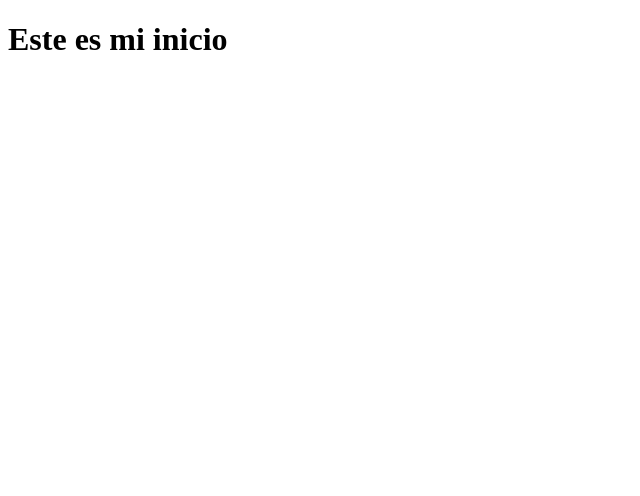
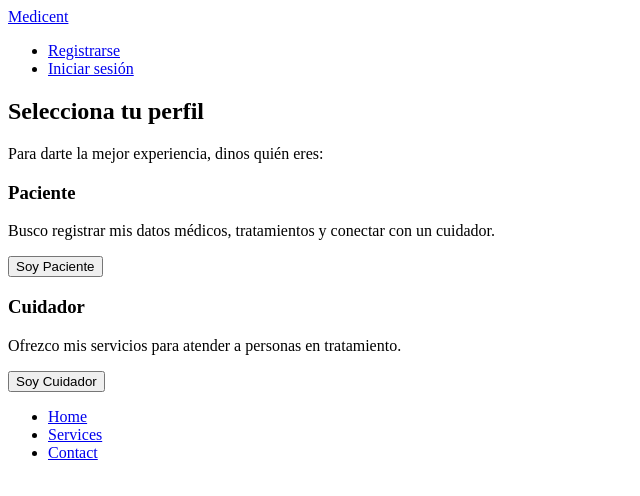
Before and after one commit to andres-pachon/PROYECTO-MEDICENT, a React (Vite) app in the folder PMedicent/: page /elegir-rol in a window 1280 px wide. Shown: the top 496 px of the page, without its empty margins (0-640 px from the left). Built offline with nearby package versions, Linux system fonts and the light colour scheme.

Commit message:
cambios de vistas cristian

```diff
--- a/PMedicent/package.json
+++ b/PMedicent/package.json
@@ -11,7 +11,8 @@
   },
   "dependencies": {
     "react": "^19.2.6",
-    "react-dom": "^19.2.6"
+    "react-dom": "^19.2.6",
+    "react-router-dom": "^7.16.0"
   },
   "devDependencies": {
     "@eslint/js": "^10.0.1",
--- a/PMedicent/src/App.jsx
+++ b/PMedicent/src/App.jsx
@@ -1,13 +1,26 @@
-import { useState } from 'react'
-import Inicio from './pages/Inicio'
+import { BrowserRouter, Routes, Route } from 'react-router-dom';
+import Registro from '../src/pages/Registro';
+import ElegirRol from '../src/pages/Elegir_rol';
+import DatosPersonalesPaciente from '../src/pages/DatosPersonalesPaciente';
+import DatosMedicosPaciente from '../src/pages/DatosMedicosPaciente';
+import DatosPersonalesCuidador from '../src/pages/DatosPersonalesCuidador';
+import PerfilCuidador from '../src/pages/PerfilCuidador';
+import EditarPerfil from '../src/pages/EditarPerfil';
 
 function App() {
   return (
-    <div className="App">
-      <Inicio />
-    </div>
-  )
-
+    <BrowserRouter>
+      <Routes>
+        <Route path="/registro" element={<Registro />} />
+        <Route path="/elegir-rol" element={<ElegirRol />} />
+        <Route path="/datos-personales-paciente" element={<DatosPersonalesPaciente />} />
+        <Route path="/datos-medicos-paciente" element={<DatosMedicosPaciente />} />
+        <Route path="/datos-personales-cuidador" element={<DatosPersonalesCuidador />} />
+        <Route path="/perfil-cuidador" element={<PerfilCuidador />} />
+        <Route path="/editar-perfil" element={<EditarPerfil />} />
+      </Routes>
+    </BrowserRouter>
+  );
 }
 
-export default App
+export default App;
--- /dev/null
+++ b/PMedicent/src/pages/DatosMedicosPaciente.jsx
@@ -0,0 +1,17 @@
+import Button from "../components/Button";
+import CampoTexto from "../components/CampoTexto";
+import TarjetaFormulario from "../components/TarjetaFormulario";
+
+function DatosMedicosPaciente() {
+  return (
+
+    <TarjetaFormulario titulo="Datos Médicos del Paciente">
+      <CampoTexto label="EPS / Entidad de Salud" id="eps" placeholder="Ej: Sanitas" required />
+      <CampoTexto label="Alergias Conocidas" id="alergias" placeholder="Ej: Ninguna, Penicilina..." required />
+      <CampoTexto label="Diagnóstico o Condición Principal" id="diagnostico" placeholder="Ej: Diabetes Tipo 2" required />
+      <Button texto="Finalizar Registro" />
+    </TarjetaFormulario>
+  );
+}
+
+export default DatosMedicosPaciente;
--- /dev/null
+++ b/PMedicent/src/pages/DatosPersonalesCuidador.jsx
@@ -0,0 +1,16 @@
+import Button from "../components/Button";
+import CampoTexto from "../components/CampoTexto";
+import TarjetaFormulario from "../components/TarjetaFormulario";
+
+function DatosPersonalesCuidador() {
+  return (
+    <TarjetaFormulario titulo="Datos Profesionales del Cuidador">
+      <CampoTexto label="Documento de Identidad" id="identificacion" placeholder="Número de cédula" required />
+      <CampoTexto label="Años de Experiencia" id="experiencia" type="number" placeholder="Ej: 3" required />
+      <CampoTexto label="Teléfono Celular" id="telefono_cuidador" type="tel" placeholder="Número de contacto" required />
+      <Button texto="Crear Perfil de Cuidador" />
+    </TarjetaFormulario>
+  );
+}
+
+export default DatosPersonalesCuidador;
--- /dev/null
+++ b/PMedicent/src/pages/DatosPersonalesPaciente.jsx
@@ -0,0 +1,16 @@
+import Button from "../components/Button";
+import CampoTexto from "../components/CampoTexto";
+import TarjetaFormulario from "../components/TarjetaFormulario";
+
+function DatosPersonalesPaciente() {
+  return (
+    <TarjetaFormulario titulo="Datos Personales del Paciente">
+      <CampoTexto label="Teléfono de Contacto" id="telefono" type="tel" placeholder="Ej: 3101234567" required />
+      <CampoTexto label="Edad" id="edad" type="number" placeholder="Ej: 45" required />
+      <CampoTexto label="Contacto de Emergencia" id="contacto_emergencia" placeholder="Ej: María Pérez" required />
+      <Button texto="Siguiente: Datos Médicos" />
+    </TarjetaFormulario>
+  );
+}
+
+export default DatosPersonalesPaciente;
--- /dev/null
+++ b/PMedicent/src/pages/EditarPerfil.jsx
@@ -0,0 +1,14 @@
+import Button from "../components/Button";
+import CampoTexto from "../components/CampoTexto";
+import TarjetaFormulario from "../components/TarjetaFormulario";
+
+function EditarPerfil() {
+  return (
+    <TarjetaFormulario titulo="Editar mi Perfil">
+      <CampoTexto label="Actualizar Teléfono" id="nuevo_telefono" type="tel" placeholder="315 987 6543" />
+      <Button texto="Guardar Cambios" />
+    </TarjetaFormulario>
+  );
+}
+
+export default EditarPerfil;
--- /dev/null
+++ b/PMedicent/src/pages/Elegir_rol.jsx
@@ -0,0 +1,30 @@
+import Header from "../components/header";
+import Button from "../components/Button";
+import Footer from "../components/Footer";
+
+function ElegirRol() {
+  return (
+    <main>
+      <Header />
+      <section>
+        <h2>Selecciona tu perfil</h2>
+        <p>Para darte la mejor experiencia, dinos quién eres:</p>
+        <div>
+          <div>
+            <h3>Paciente</h3>
+            <p>Busco registrar mis datos médicos, tratamientos y conectar con un cuidador.</p>
+            <Button texto="Soy Paciente" />
+          </div>
+          <div>
+            <h3>Cuidador</h3>
+            <p>Ofrezco mis servicios para atender a personas en tratamiento.</p>
+            <Button texto="Soy Cuidador" />
+          </div>
+        </div>
+      </section>
+      <Footer />
+    </main>
+  );
+}
+
+export default ElegirRol;
--- /dev/null
+++ b/PMedicent/src/pages/PerfilCuidador.jsx
@@ -0,0 +1,23 @@
+import Header from "../components/header";
+import Button from "../components/Button";
+import Footer from "../components/Footer";
+
+function PerfilCuidador() {
+  return (
+    <main>
+      <Header />
+      <section>
+        <h2>Mi Perfil de Cuidador</h2>
+        <div style={{ width: 100, height: 100, background: '#ccc', borderRadius: '50%' }}></div>
+        <p><strong>Nombre:</strong> Carlos Mendoza</p>
+        <p><strong>Experiencia:</strong> 5 años en enfermería geriátrica</p>
+        <p><strong>Teléfono:</strong> 315 987 6543</p>
+        <p><strong>Estado:</strong> Disponible</p>
+        <a href="/editar-perfil">Editar Perfil</a>
+      </section>
+      <Footer />
+    </main>
+  );
+}
+
+export default PerfilCuidador;
--- /dev/null
+++ b/PMedicent/src/pages/Registro.jsx
@@ -0,0 +1,21 @@
+import Header from "../components/header";
+import Button from "../components/Button";
+import CampoTexto from "../components/CampoTexto";
+import TarjetaFormulario from "../components/TarjetaFormulario";
+import Footer from "../components/Footer";
+
+function Registro() {
+  return (
+    <TarjetaFormulario titulo="Registrarse">
+      <CampoTexto label="Nombre" id="nombre" placeholder="Ingrese su nombre" required />
+      <CampoTexto label="Apellido" id="apellido" placeholder="Ingrese su apellido" required />
+      <CampoTexto label="Correo" id="correo" type="email" placeholder="Ingrese su correo" required />
+      <CampoTexto label="Contraseña" id="contrasena" type="password" placeholder="Ingrese la contraseña" required />
+      <CampoTexto label="Confirmar Contraseña" id="confirmar" type="password" placeholder="Repita la contraseña" required />
+      <Button texto="Confirmar" />
+      <p>¿Ya tienes una cuenta? <a href="/inicio-sesion">Inicia sesión</a></p>
+    </TarjetaFormulario>
+  );
+}
+
+export default Registro;
```
Also changed, not shown: PMedicent/src/pages/InicioSesion.jsx (added, +19 -0 lines), 1 other file (tests, documents, lock files or other folders).
